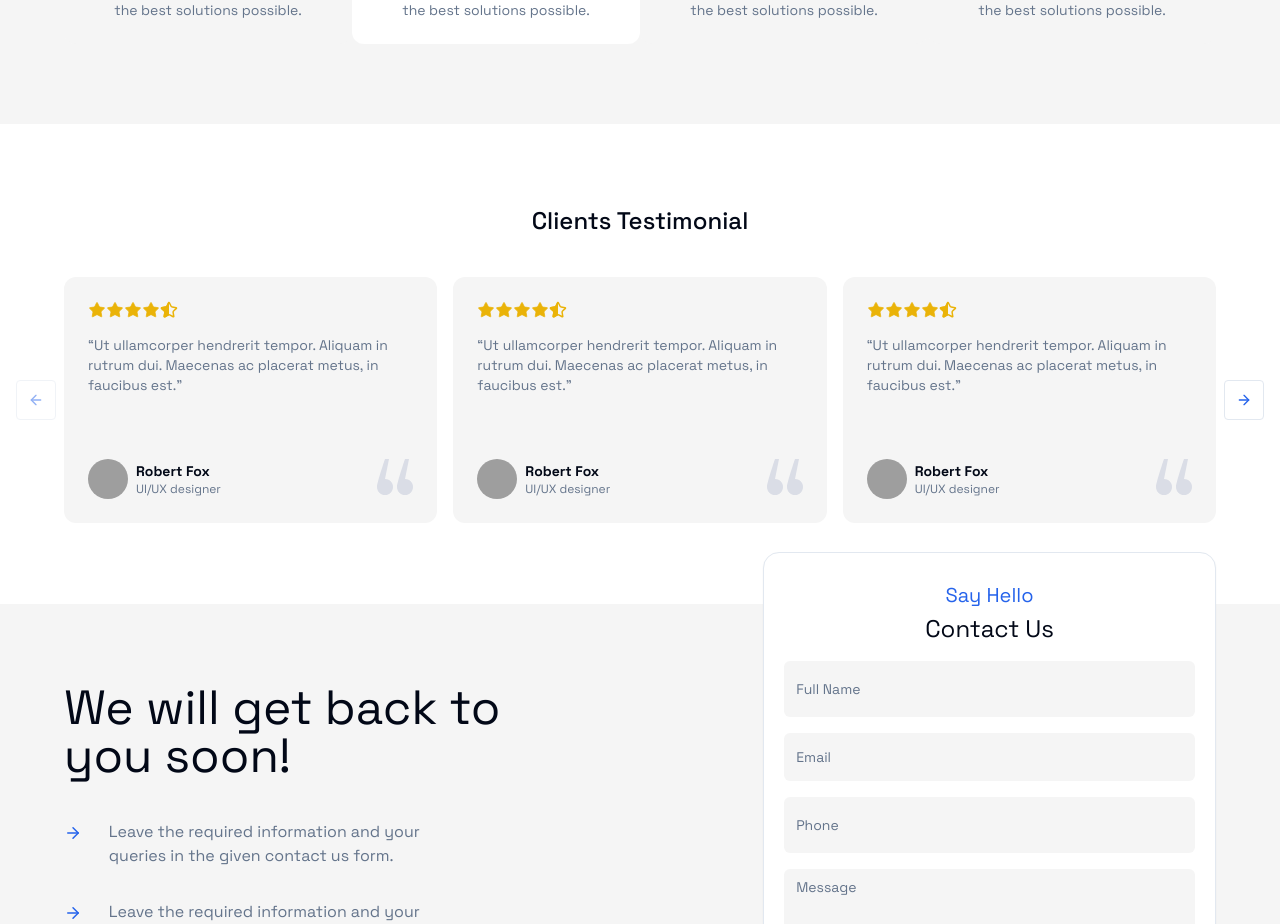
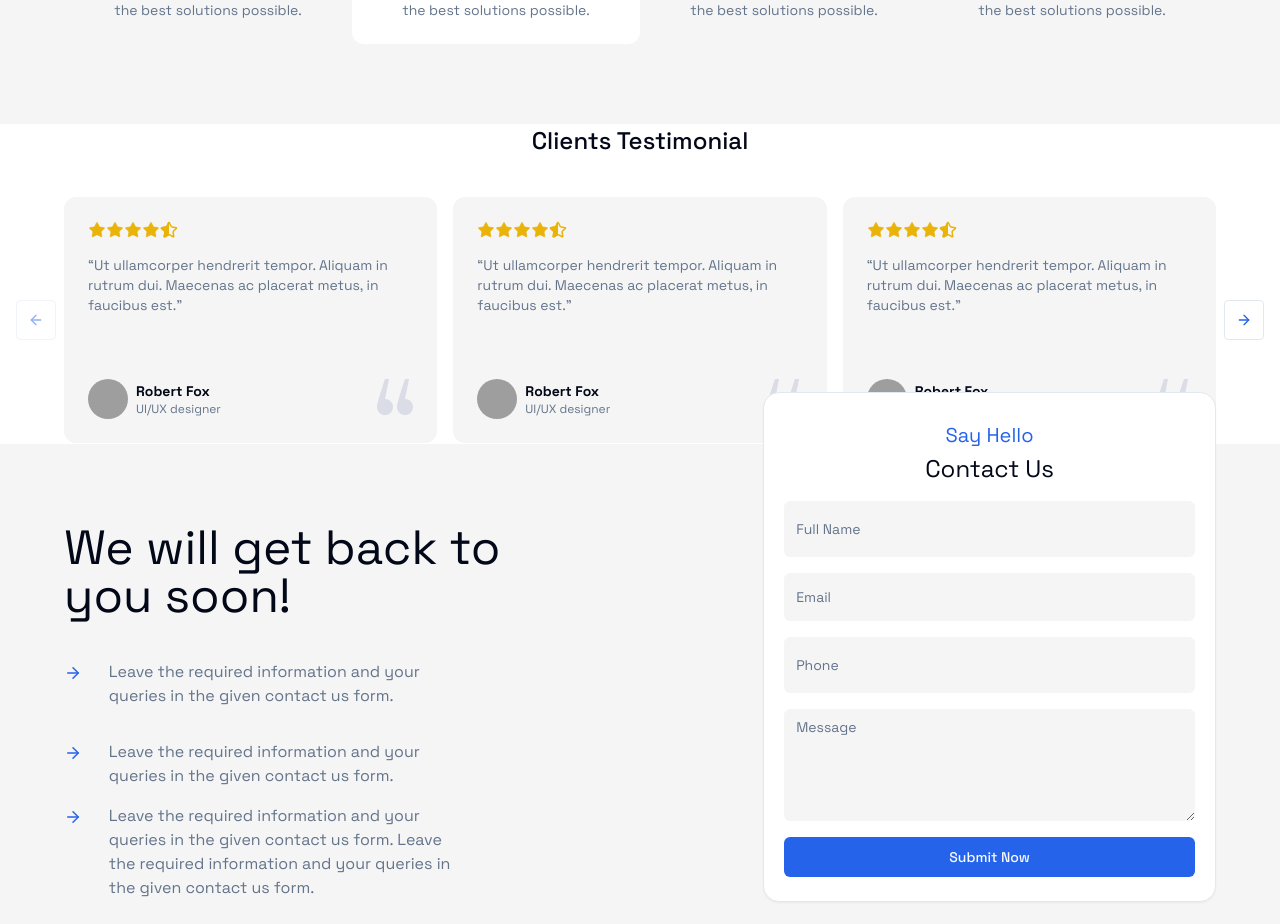
Before and after one commit to murphyrepos/portfolio, a Next.js app: page / in a window 1280 px wide. Shown: the part 3824-4748 px from the top of the page. Built offline with nearby package versions, Linux system fonts and the light colour scheme; grey boxes are pictures that could not be loaded; what react-locomotive-scroll would draw is missing.

Commit message:
please fix it senpai

```diff
--- a/src/components/client-testimonial.tsx
+++ b/src/components/client-testimonial.tsx
@@ -11,7 +11,7 @@ import {
 const ClientTestimonial = () => {
   return (
     <div
-      className='flex h-[60vh] w-full flex-col items-center justify-center bg-white py-14'
+      className='flex h-[60vh] w-full flex-col items-center justify-center bg-white lg:h-[40vh]'
       data-scroll-section
     >
       <div className='mx-auto mb-10 w-full text-center' data-scroll>
```
Also changed, not shown: 1 other file (tests, documents, lock files or other folders).
